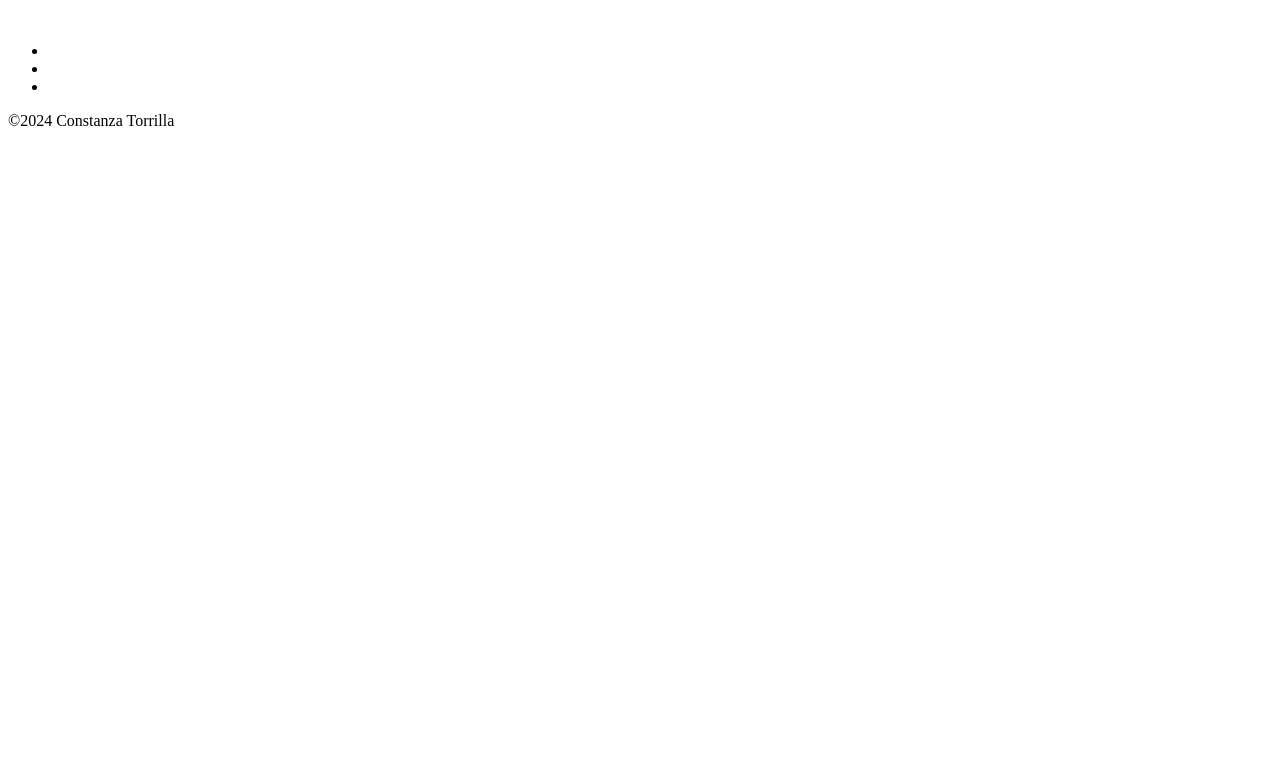
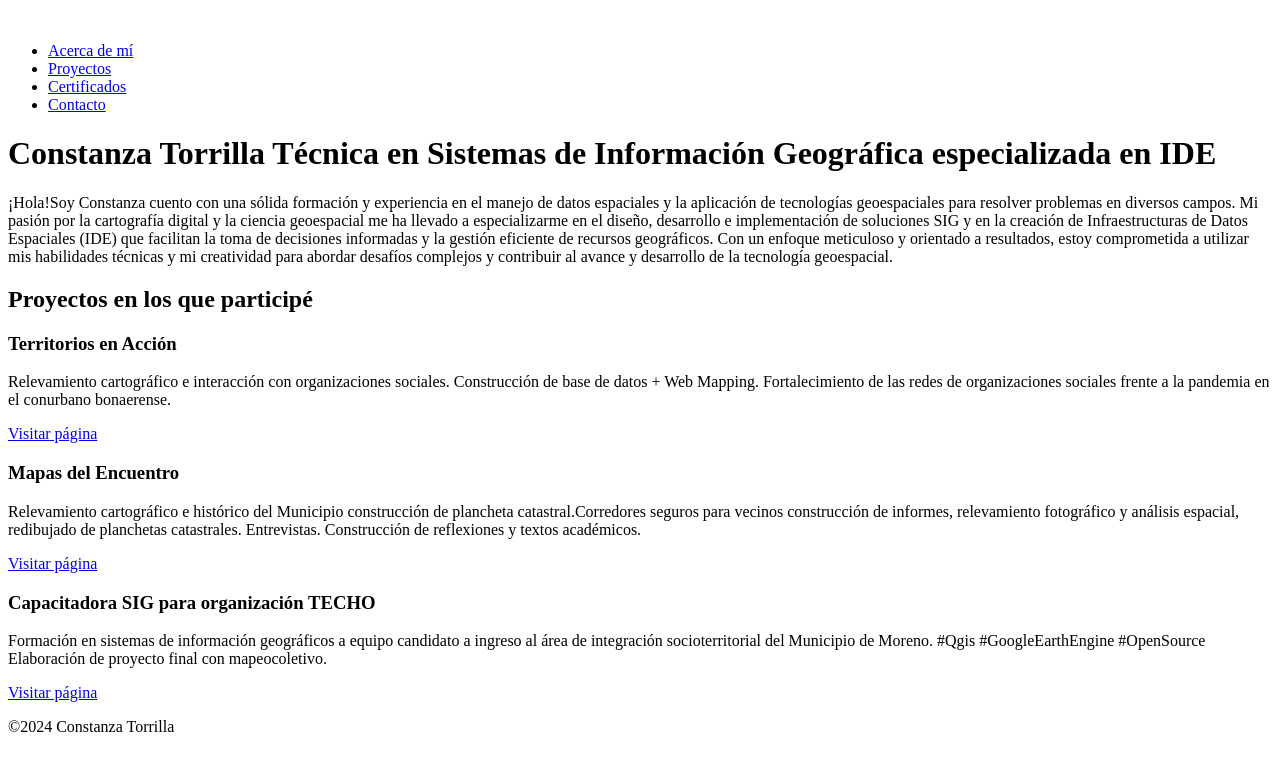
Before and after one commit to conitorrilla/trabajo-practico-porfolio, a plain HTML site: page index.html in a window 1280 px wide. Drawn offline with Linux system fonts and the light colour scheme.

Commit message:
add: cards of proyects

```diff
--- a/index.html
+++ b/index.html
@@ -10,9 +10,10 @@
     <img src="" alt="">
     <nav>
      <ul>
-        <li><a href="http://"></a></li>
-        <li><a href="http://"></a></li>
-        <li><a href="http://"></a></li>
+        <li><a href="/#banner">Acerca de mí</a></li>
+        <li><a href="/#proyects">Proyectos</a></li>
+        <li><a href="/#education">Certificados</a></li>
+        <li><a href="/#contact">Contacto</a></li>
 
      </ul>
     </nav>
@@ -20,7 +21,47 @@
     </header>
     <main>
         <section id="banner"></section>
+        <h1>Constanza Torrilla Técnica en Sistemas de Información Geográfica especializada en IDE</h1>
+        <p>¡Hola!Soy Constanza cuento con una sólida formación y experiencia en el manejo de datos espaciales
+            y la aplicación de tecnologías geoespaciales para resolver problemas en diversos campos.
+            Mi pasión por la cartografía digital y la ciencia geoespacial me ha llevado a especializarme
+            en el diseño, desarrollo e implementación de soluciones SIG y en la creación de Infraestructuras
+            de Datos Espaciales (IDE) que facilitan la toma de decisiones informadas y la gestión eficiente
+            de recursos geográficos. Con un enfoque meticuloso y orientado a resultados, estoy comprometida
+            a utilizar mis habilidades técnicas y mi creatividad para abordar desafíos complejos y contribuir
+            al avance y desarrollo de la tecnología geoespacial.</p>
         <section id="proyects"></section>
+        <h2>Proyectos en los que participé</h2>
+        <div class="contaneir-grid proyect">
+            <div class="card">
+                <h3>Territorios en Acción</h3>
+                <p>Relevamiento cartográfico e interacción con organizaciones sociales.
+                   Construcción de base de datos + Web Mapping.
+                   Fortalecimiento de las redes de organizaciones sociales
+                   frente a la pandemia en el conurbano bonaerense.
+                </p>
+                <a href="http://territoriosenacción.org/"target="_blank">Visitar página</a>
+            </div>
+            <div class="card">
+                <h3>Mapas del Encuentro</h3>
+                <p>Relevamiento cartográfico e histórico del Municipio
+                  construcción de plancheta catastral.Corredores seguros para vecinos
+                  construcción de informes, relevamiento fotográfico y análisis espacial,
+                  redibujado de planchetas catastrales. Entrevistas.
+                  Construcción de reflexiones y textos académicos.
+                </p>
+                <a href="https://mapasdelencuentro.ar/inicio-2/"target="_blank">Visitar página</a>
+            </div>
+            <div class="card">
+                <h3>Capacitadora SIG para organización TECHO</h3>
+                <p> Formación en sistemas de información geográficos a equipo candidato a ingreso
+                    al área de integración socioterritorial del Municipio de Moreno.
+                    #Qgis #GoogleEarthEngine #OpenSource
+                    Elaboración de proyecto final con  mapeocoletivo.
+                </p>
+                <a href="https://argentina.techo.org/"target="_blank">Visitar página</a>
+            </div>
+        </div>
         <section id="education"></section>
         <section id="contact"></section>
     </main>
```
